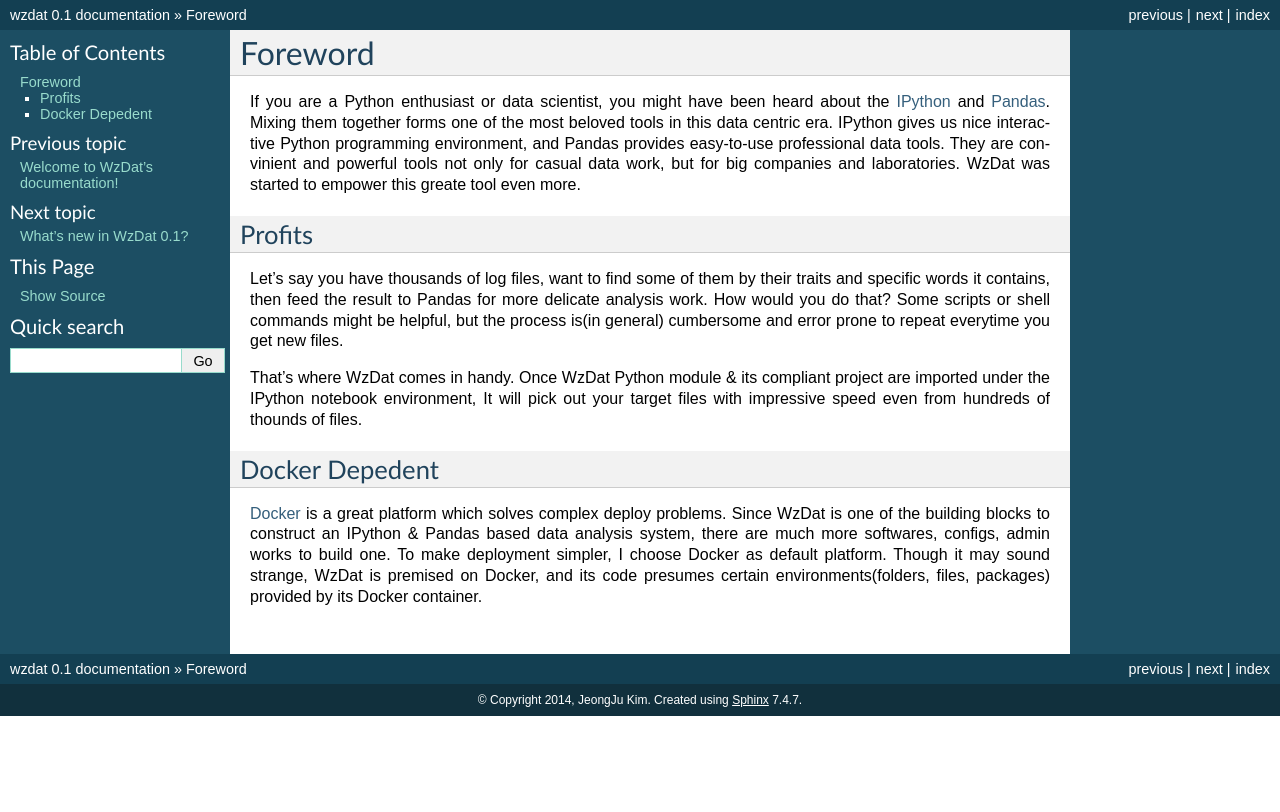
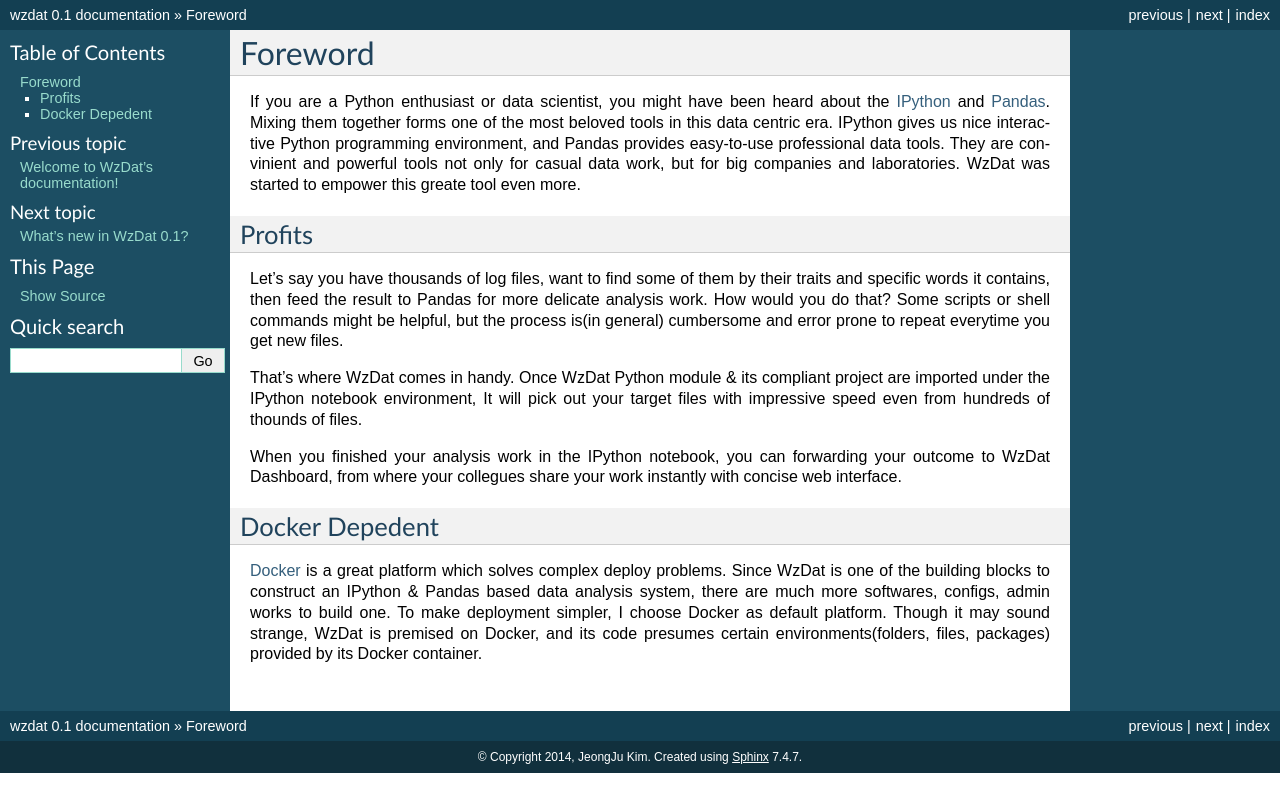
Before and after one commit to haje01/wzdat, a Sphinx documentation site: the page built from docs/foreword.rst, in a window 1280 px wide. Shown: the top 812 px of the page. Built offline with Sphinx 7.4.7, drawn with Linux system fonts in a browser that asks for light colours.

Commit message:
Update foreword.rst

```diff
--- a/docs/foreword.rst
+++ b/docs/foreword.rst
@@ -10,6 +10,8 @@ Let's say you have thousands of log files, want to find some of them by their tr
 
 That's where WzDat comes in handy. Once WzDat Python module & its compliant project are imported under the IPython notebook environment, It will pick out your target files with impressive speed even from hundreds of thounds of files.
 
+When you finished your analysis work in the IPython notebook, you can forwarding your outcome to WzDat Dashboard, from where your collegues share your work instantly with concise web interface.
+
 Docker Depedent
 ---------------
 
```
